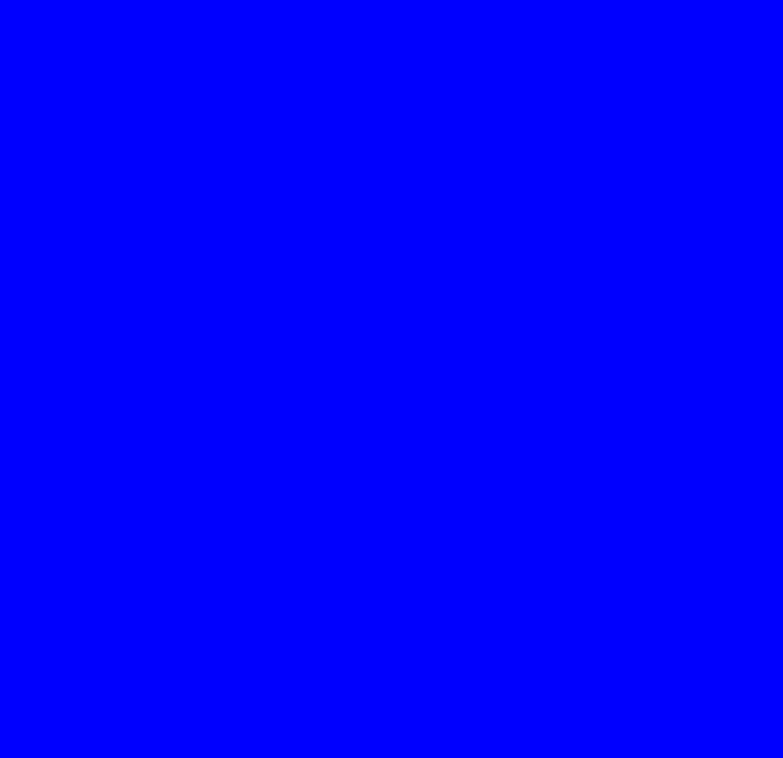
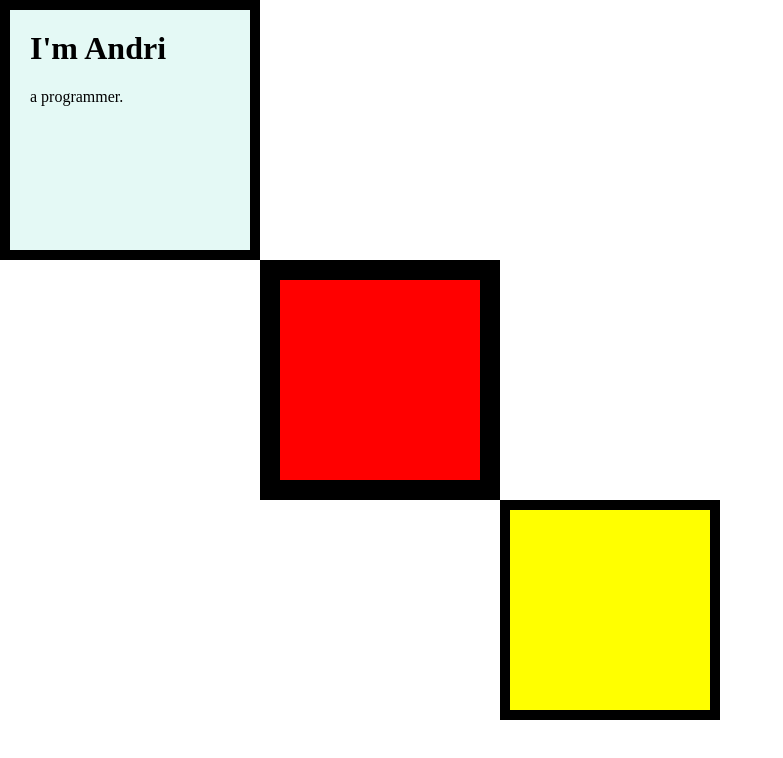
Before and after one commit to andriindocoder/css-ref, a plain HTML site: page index.html in a window 1280 px wide. Shown: the whole page, without its empty margins (0-783 px from the left). Drawn offline with Linux system fonts and the light colour scheme.

Commit message:
5.41 - The Box Model of Website Styling

```diff
--- a/css/styles.css
+++ b/css/styles.css
@@ -1,3 +1,31 @@
 body {
-	background-color: blue;
+	margin: 0;
 }
+
+h1 {
+	margin-top: 0;
+}
+
+.top-container {
+	background-color: #E4F9F5;
+	border: 10px solid black;
+	padding: 20px;
+	width: 200px;
+	height: 200px;
+}
+
+.middle-container {
+	background-color: red;
+	width: 200px;
+	height: 200px;
+	border: 20px solid black;
+	margin-left: 260px;
+}
+
+.bottom-container {
+	background-color: yellow;
+	width: 200px;
+	height: 200px;
+	border: 10px solid black;
+	margin-left: 500px;
+}
--- a/index.html
+++ b/index.html
@@ -7,6 +7,15 @@
 	<link rel="icon" href="favicon.ico">
 </head>
 <body>
+	<div class="top-container">
+		<h1>I'm Andri</h1>
+		<p>a programmer.</p>
+	</div>
+	<div class="middle-container">
 
+	</div>
+	<div class="bottom-container">
+
+	</div>
 </body>
 </html>
```
